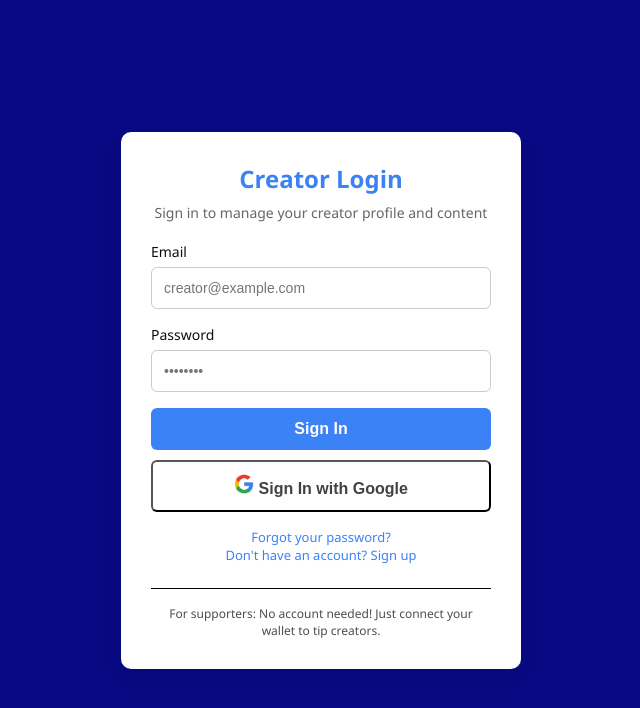
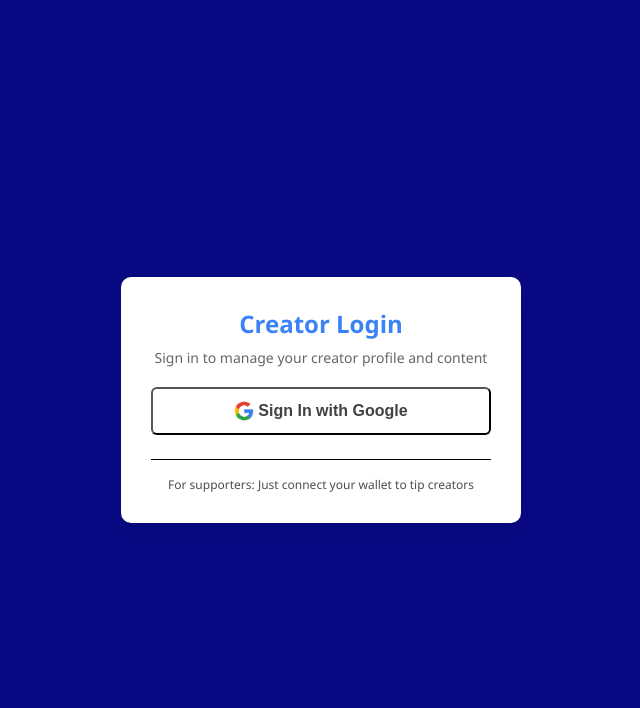
Before and after one commit to xetri/NepSol-frontend, a React (Vite) app: page /login in a window 1280 px wide. Shown: the top 708 px of the page, without its empty margins (319-959 px from the left). Built offline with nearby package versions, Linux system fonts and the light colour scheme; no server answers.

Commit message:
Add Sign In with google

```diff
--- /dev/null
+++ b/src/Components/Authpage/CreatorLogin.css
@@ -0,0 +1,6 @@
+.signin-button2 {
+    display: flex;
+    justify-content: center;
+    align-items: center;
+    gap: 0.25rem;
+}
--- a/src/Components/Authpage/CreatorLogin.jsx
+++ b/src/Components/Authpage/CreatorLogin.jsx
@@ -1,41 +1,33 @@
 import React from 'react';
 import CenteredContainer from './Centercontainer'; // adjust path as needed
 import logo from '../../assets/googleicon.png';
+import "./CreatorLogin.css"
+
+import { auth } from "../../firebase";
+import { GoogleAuthProvider, signInWithPopup } from 'firebase/auth';
 
 const CreatorLogin = () => {
+
+  async function SignInWithGoogle() {
+    const provider = new GoogleAuthProvider();
+    const res = await signInWithPopup(auth, provider);
+  }
+
   return (
     <CenteredContainer
       title="Creator Login"
       subtitle="Sign in to manage your creator profile and content"
-      footer="For supporters: No account needed! Just connect your wallet to tip creators."
+      footer="For supporters: Just connect your wallet to tip creators"
     >
-      <form>
-        <label className="input-label" htmlFor="email">Email</label>
-        <input
-          type="email"
-          id="email"
-          placeholder="creator@example.com"
-          className="input-field"
-        />
-
-        <label className="input-label" htmlFor="password">Password</label>
-        <input
-          type="password"
-          id="password"
-          placeholder="••••••••"
-          className="input-field"
-        />
-
-        <button type="submit" className="signin-button">Sign In</button>
-
-        <button type="submit" className="signin-button2">
-            <img src={logo} alt="logo" className='icon'/> Sign In with Google</button>
-
-      </form>
-
-      <div className="login-links">
-        <p><a href="/forgot-password">Forgot your password?</a></p>
-        <p className='Ac'>Don't have an account? <a href="/signup">Sign up</a></p>
+      <div>
+        <div className="login-buttons">
+          <button type="button" className="signin-button2" onClick={SignInWithGoogle}>
+            <img src={logo} alt="logo" className='icon'/>
+            <p>
+              Sign In with Google
+            </p>
+          </button>
+        </div>
       </div>
     </CenteredContainer>
   );
--- a/src/firebase.js
+++ b/src/firebase.js
@@ -1,4 +1,5 @@
 import { initializeApp } from "firebase/app";
+import { getAuth } from "firebase/auth";
 
 const firebaseConfig = {
   apiKey: import.meta.env.VITE_FIREBASE_API_KEY,
@@ -8,5 +9,6 @@ const firebaseConfig = {
 };
 
 const app = initializeApp(firebaseConfig);
+export const auth = getAuth(app);
 
 export default app;
```
